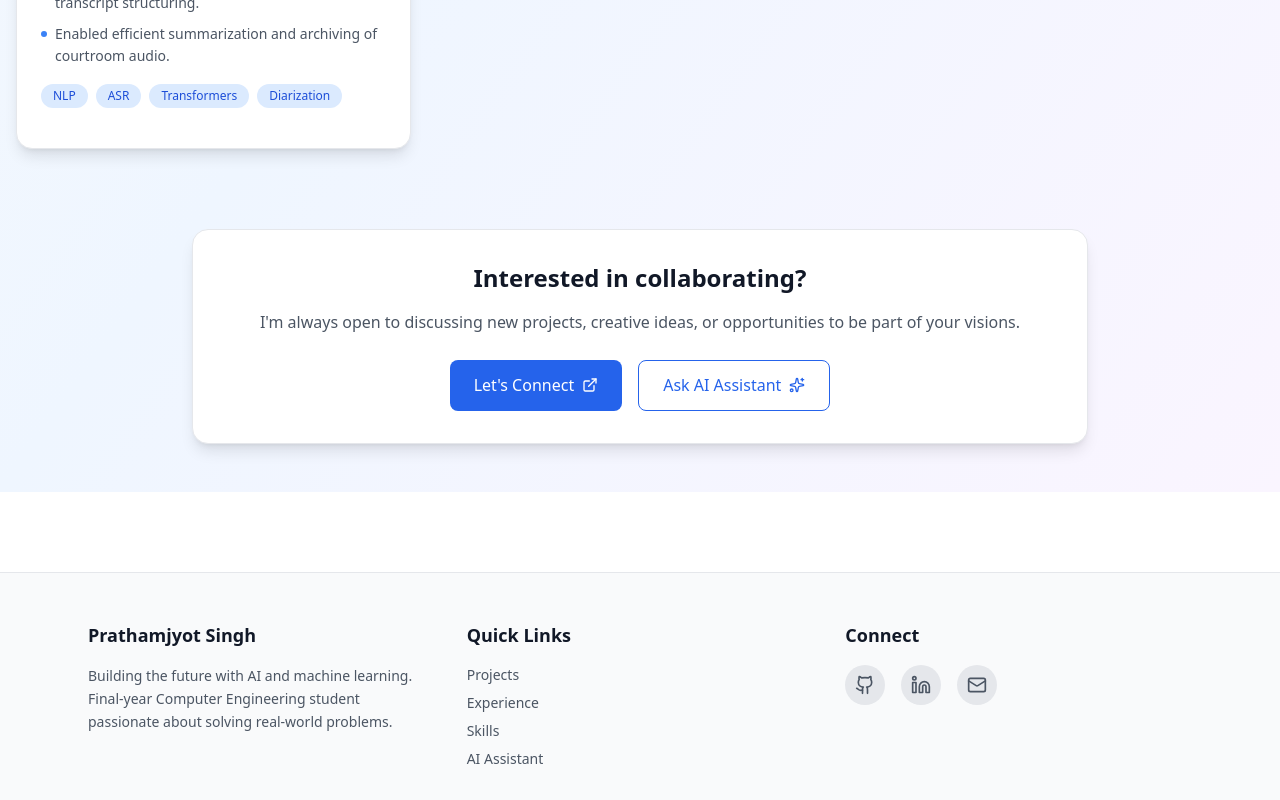
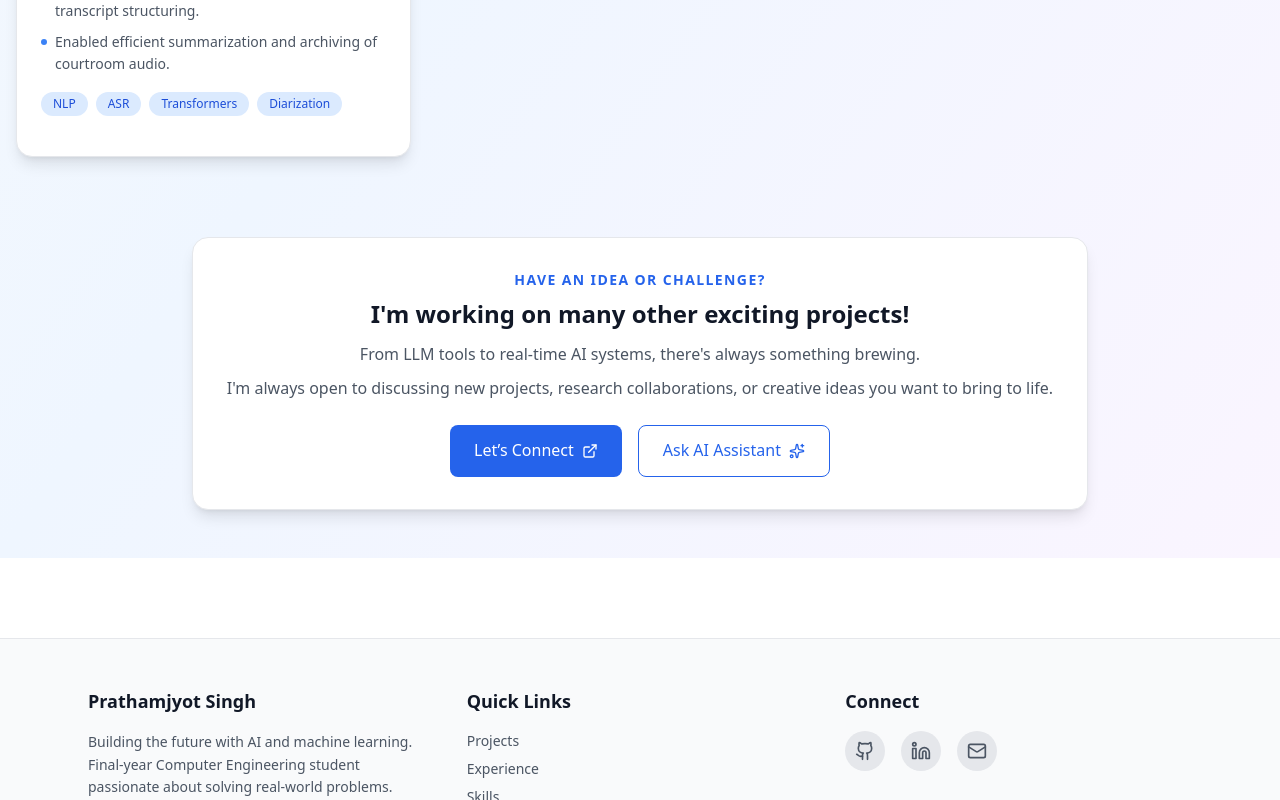
Before and after one commit to PrathamjyotSingh/Portfolio, a Next.js app: page /projects in a window 1280 px wide. Shown: the part 1326-2126 px from the top of the page. Built offline with nearby package versions, Linux system fonts and the light colour scheme.

Commit message:
updated the projects page

```diff
--- a/app/experience/page.tsx
+++ b/app/experience/page.tsx
@@ -1,5 +1,10 @@
 import { experience } from '@/lib/data';
 import { MapPin, Calendar, Building, Award, ArrowRight } from 'lucide-react';
+
+
+
+// 📌 At the top of your ExperiencePage component:
+const uniqueRoles = Array.from(new Set(experience.map((exp) => exp.title)));
 
 export default function ExperiencePage() {
   return (
@@ -113,7 +118,7 @@ export default function ExperiencePage() {
         <div className="grid grid-cols-1 md:grid-cols-3 gap-6">
           <div className="text-center p-6 bg-white dark:bg-gray-800 rounded-2xl shadow-lg border border-gray-200 dark:border-gray-700">
             <div className="text-3xl font-bold text-blue-600 dark:text-blue-400 mb-2">
-              {experience.length}+
+              {uniqueRoles.length}+
             </div>
             <div className="text-gray-600 dark:text-gray-300">
               Professional Roles
@@ -131,7 +136,7 @@ export default function ExperiencePage() {
 
           <div className="text-center p-6 bg-white dark:bg-gray-800 rounded-2xl shadow-lg border border-gray-200 dark:border-gray-700">
             <div className="text-3xl font-bold text-green-600 dark:text-green-400 mb-2">
-              50+
+              12+
             </div>
             <div className="text-gray-600 dark:text-gray-300">
               Projects Completed
--- a/app/projects/page.tsx
+++ b/app/projects/page.tsx
@@ -12,7 +12,7 @@ export default function ProjectsPage() {
           Featured Work
         </div>
 
-        <h1 className="text-5xl font-extrabold bg-gradient-to-r from-blue-600 via-purple-600 to-blue-800 dark:from-blue-400 dark:via-purple-400 dark:to-blue-600 bg-clip-text text-transparent mb-6">
+        <h1 className="text-5xl font-extrabold bg-gradient-to-r from-blue-600 via-purple-600 to-blue-800 dark:from-blue-400 dark:via-purple-400 dark:to-blue-600 bg-clip-text text-transparent mb-6 pb-2">
           My Projects
         </h1>
 
@@ -144,19 +144,30 @@ export default function ProjectsPage() {
       </div>
 
       {/* Bottom CTA */}
+      {/* Bottom CTA */}
 <div className="max-w-4xl mx-auto text-center mt-20 p-8 bg-white dark:bg-gray-800 rounded-2xl shadow-lg border border-gray-200 dark:border-gray-700">
-        <h3 className="text-2xl font-bold text-gray-900 dark:text-white mb-4">
-          Interested in collaborating?
+  <p className="text-sm uppercase tracking-widest text-blue-600 dark:text-blue-400 font-semibold mb-2">
+    Have an idea or challenge?
+  </p>
+
+  <h3 className="text-2xl font-bold text-gray-900 dark:text-white mb-3">
+    I'm working on many other exciting projects!
   </h3>
+
+  <p className="text-gray-600 dark:text-gray-300 mb-2">
+    From LLM tools to real-time AI systems, there's always something brewing.
+  </p>
+
   <p className="text-gray-600 dark:text-gray-300 mb-6">
-          I'm always open to discussing new projects, creative ideas, or opportunities to be part of your visions.
+    I'm always open to discussing new projects, research collaborations, or creative ideas you want to bring to life.
   </p>
+
   <div className="flex flex-wrap justify-center gap-4">
     <Link
-            href="/contact"
+      href="/about"
       className="inline-flex items-center gap-2 px-6 py-3 bg-blue-600 text-white rounded-lg hover:bg-blue-700 transition-colors font-medium"
     >
-            Let's Connect
+      Let’s Connect
       <ExternalLink className="w-4 h-4" />
     </Link>
     <Link
@@ -168,6 +179,7 @@ export default function ProjectsPage() {
     </Link>
   </div>
 </div>
+
     </section>
   );
 }
--- a/lib/data.ts
+++ b/lib/data.ts
@@ -17,9 +17,9 @@ export const experience = [
   location: "Remote",
   duration: "Jan 2025",
   description: [
-    "Authored the research paper *“Early Detection of Forest Fire Using Fine-tuned MobileNetV2: A Lightweight Deep Learning Approach.”*",
+    "Co-authored the research paper *“Early Detection of Forest Fire Using Fine-tuned MobileNetV2: A Lightweight Deep Learning Approach.”*",
     "Focused on creating a lightweight model suitable for low-resource, fire-prone environments where early detection is critical.",
-    "Presented the work at ISMS 2024-25 (Feb 22–23, 2025).",
+    "Presented the work at ISMS 2024-25 (Feb 22-23, 2025).",
     "Published in SCOPUS-indexed Springer LNNS proceedings.",
     "Authors: Prathamjyot Singh, Dr. Sanjeev Rao, Yugan Dhar, Moksh Sharma"
   ]
```
Lines whose indentation alone changed are shown as unchanged.
